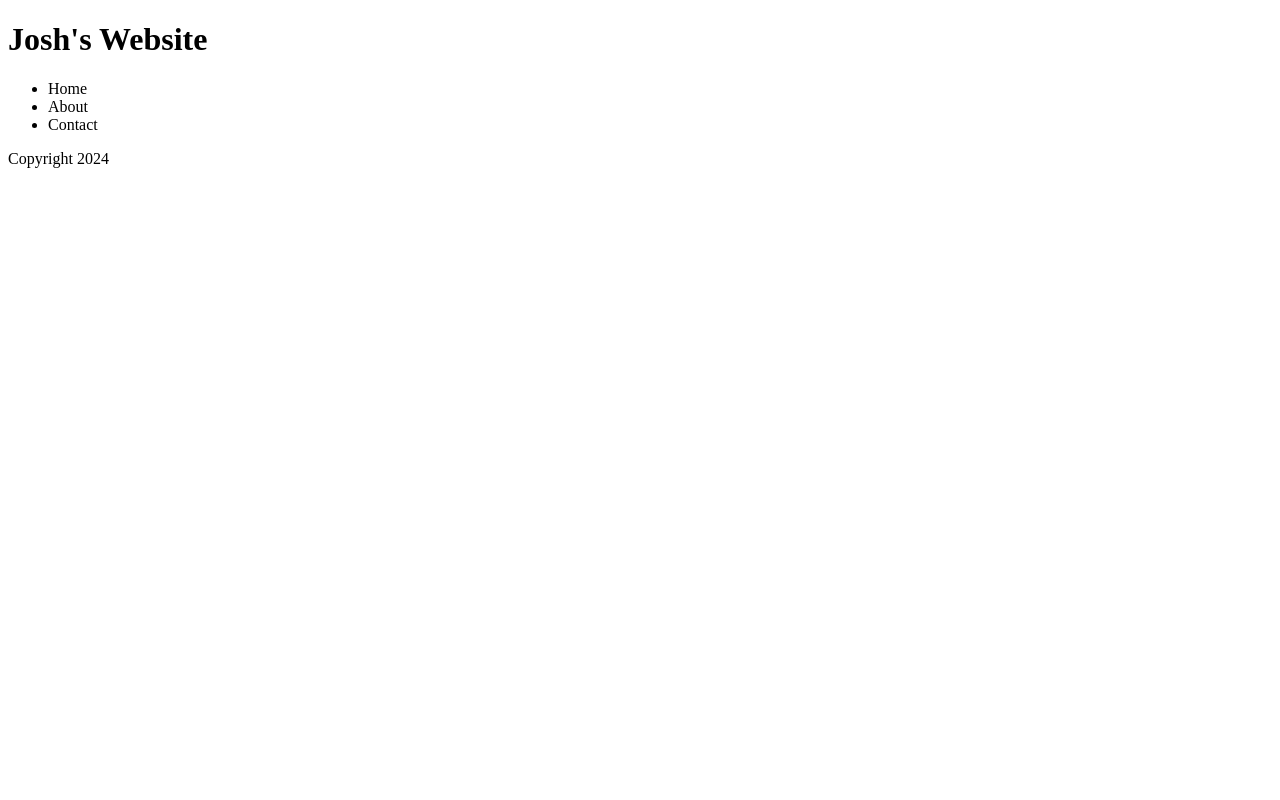
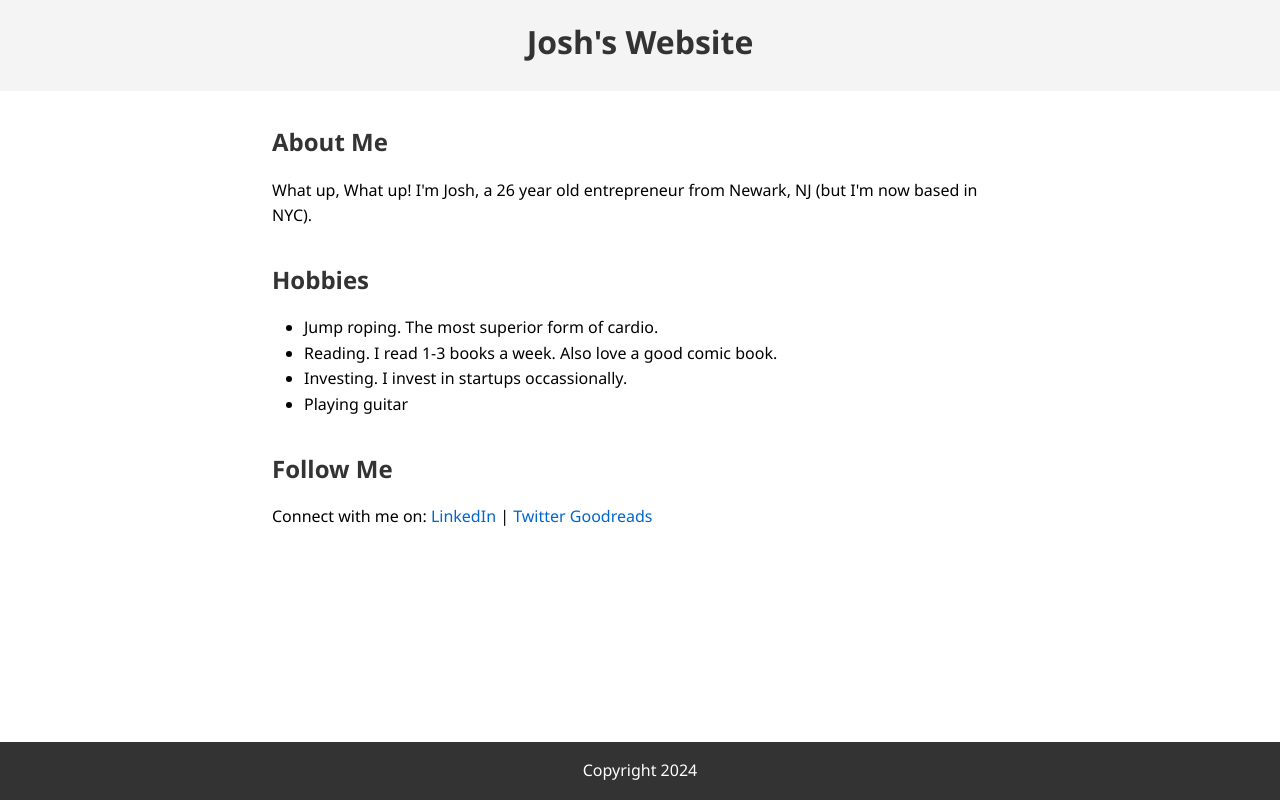
Before and after one commit to jcodingboi/joshs-personal-landing-page, a plain HTML site: page index.html in a window 1280 px wide. Drawn offline with Linux system fonts and the light colour scheme.

Commit message:
Alot of changes to the website structure and styling

```diff
--- a/index.html
+++ b/index.html
@@ -7,18 +7,41 @@
     <link rel="stylesheet" href="style.css">
 </head>
 <body>
-    <h1>Josh's Website</h1>
-    <header>
-        <nav>
-            <ul>
-                <li>Home</li>
-                <li>About</li>
-                <li>Contact</li>
+    <header class="header">
+        <h1>Josh's Website</h1>
+    </header>
+    <main class="main">
+        <section class="section">
+            <h2 class="section-title">About Me</h2>
+            <p class="section-content">
+                <!-- Add your paragraph about yourself here -->
+                What up, What up! I'm Josh, a 26 year old entrepreneur from Newark, NJ (but I'm now based in NYC).
+            </p>
+        </section>
+
+        <section class="section">
+            <h2 class="section-title">Hobbies</h2>
+            <ul class="hobbies-list">
+                <!-- Add your hobbies here -->
+                <li>Jump roping. The most superior form of cardio.</li>
+                <li>Reading. I read 1-3 books a week. Also love a good comic book.</li>
+                <li>Investing. I invest in startups occassionally.</li>
+                <li>Playing guitar</li>
             </ul>
-        </nav>
-    </header>
-    <footer>
-        <p>Copyright 2024</p>
+        </section>
+
+        <section class="section">
+            <h2 class="section-title">Follow Me</h2>
+            <p class="section-content">
+                Connect with me on:
+                <a href="https://www.linkedin.com/in/your-profile" target="_blank">LinkedIn</a> |
+                <a href="https://twitter.com/your-handle" target="_blank">Twitter</a>
+                <a href="https://www.instagram.com/your-handle" target="_blank">Goodreads</a>
+            </p>
+        </section>
+    </main>
+    <footer class="footer">
+        <p class="footer-text">Copyright 2024</p>
     </footer>
 </body>
 </html>
--- a/style.css
+++ b/style.css
@@ -0,0 +1,103 @@
+*, *::before, *::after {
+    margin: 0;
+    padding: 0;
+    box-sizing: border-box;
+}
+
+body {
+    font-family: 'Segoe UI', Tahoma, Geneva, Verdana, sans-serif;
+    display: flex;
+    flex-direction: column;
+    min-height: 100vh;
+    margin: 0;
+    line-height: 1.6;
+}
+
+.title {
+    color: #333;
+    text-align: center;
+}
+
+/* The styles for .title were not centering "Josh's Website" because:
+   1. The .title class is applied to the <title> element in the <head>, not visible on the page.
+   2. The flex properties and 100vh height are not appropriate for a <title> element.
+
+   To center the visible "Josh's Website" heading, we should target the <h1> element instead: */
+
+/* Remove or comment out the previous h1 styles */
+/* h1 {
+    color: #333;
+    display: flex;
+    justify-content: center;
+    height: 100vh;
+    text-align: center;
+} */
+
+.header {
+    background-color: #f4f4f4;
+    color: #333;
+    padding: 1rem;
+    text-align: center;
+}
+
+.header h1 {
+    margin-bottom: 0.5rem;
+}
+
+.nav-list {
+    list-style-type: none;
+    display: flex;
+    gap: 1rem;
+}
+
+.nav-item {
+    cursor: pointer;
+}
+
+.main {
+    flex: 1;
+    padding: 2rem;
+    max-width: 800px;
+    margin: 0 auto;
+}
+
+.section {
+    margin-bottom: 2rem;
+}
+
+.section-title {
+    color: #333;
+    margin-bottom: 1rem;
+}
+
+.section-content {
+    margin-bottom: 1rem;
+}
+
+.hobbies-list {
+    list-style-type: disc;
+    padding-left: 2rem;
+}
+
+a {
+    color: #0066cc;
+    text-decoration: none;
+}
+
+a:hover {
+    text-decoration: underline;
+}
+
+.footer {
+    background-color: #333;
+    color: #fff;
+    padding: 1rem;
+    text-align: center;
+    display: flex;
+    justify-content: center;
+    align-items: center;
+    position: fixed;
+    bottom: 0;
+    left: 0;
+    right: 0;
+}
```
